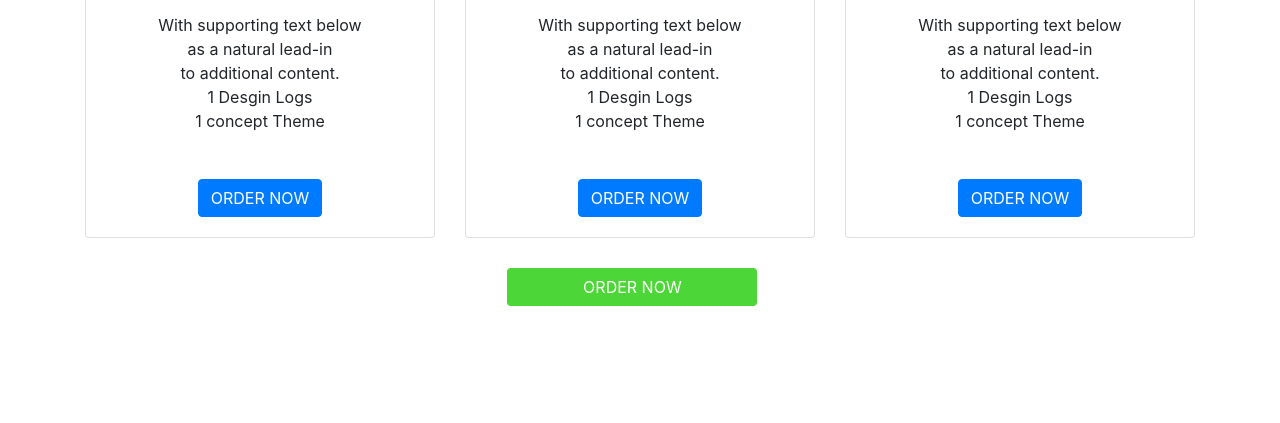
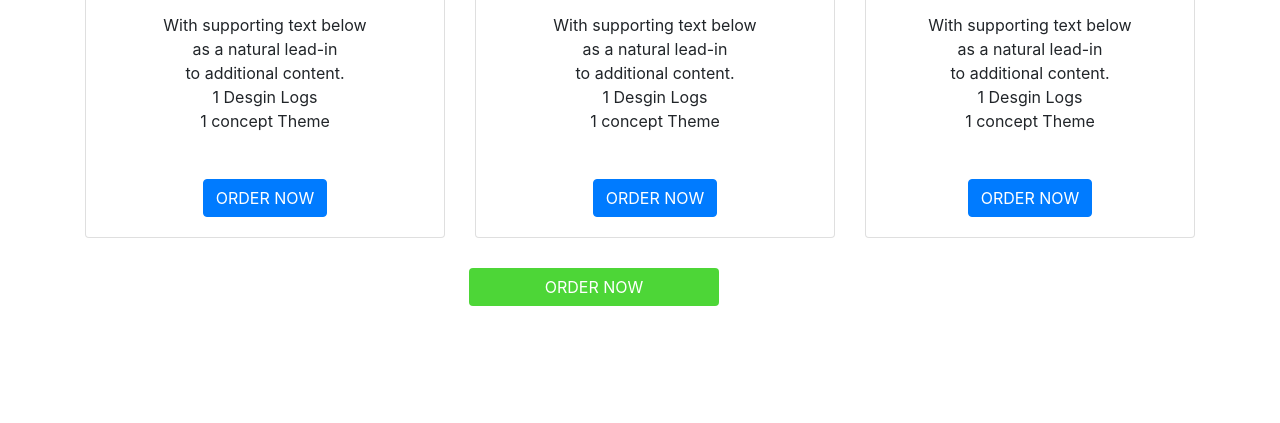
Before and after one commit to AbdulMoiz8994/PIAIC-HTML-CSS-Assisgmnet, a plain HTML site: page finalassisgnment/card/index.html in a window 1280 px wide. Shown: the part 377-800 px from the top of the page. Drawn offline with Linux system fonts and the light colour scheme.

Commit message:
update index.html cards

```diff
--- a/finalassisgnment/card/index.html
+++ b/finalassisgnment/card/index.html
@@ -18,7 +18,7 @@
   </div>
   <div class="container">
     <div class="card-deck">
-    <div class="card text-center" style="width: 100%; height: 100%; margin-top: 30px;">
+    <div class="card text-center col-md-6" style="width: 100%; height: 100%; margin-top: 30px;">
       <div class="card-body">
         <h5 class="card-title">WEB BAISC PERMIUM</h5>
         <hr>
@@ -29,7 +29,7 @@
         <a href="#" class="btn btn-primary">ORDER NOW</a>
       </div>
     </div>
-      <div class="card text-center" style="width: 100%; height: 100%; margin-top: 30px;">
+      <div class="card text-center col-md-6" style="width: 100%; height: 100%; margin-top: 30px;">
         <div class="card-body">
           <h5 class="card-title">WEB BAISC PERMIUM</h5>
           <hr>
@@ -52,8 +52,8 @@
           </div>
     </div>
   </div>
-  <a href="#" class="btn" style="position:absolute;
-  margin-left:33%;
+  <a href="#" class="btn col-6" style="position:absolute;
+  margin-left:30%;
   width:250px;
    margin-top: 30px;   background-color: #4DD637;  color: white;" >ORDER NOW</a>
 
```
